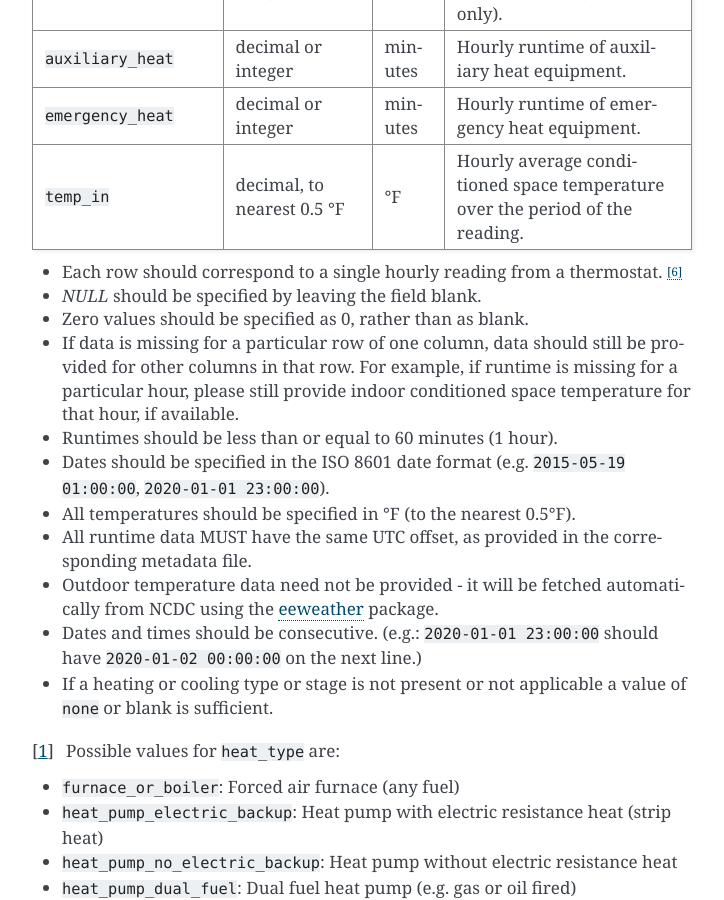
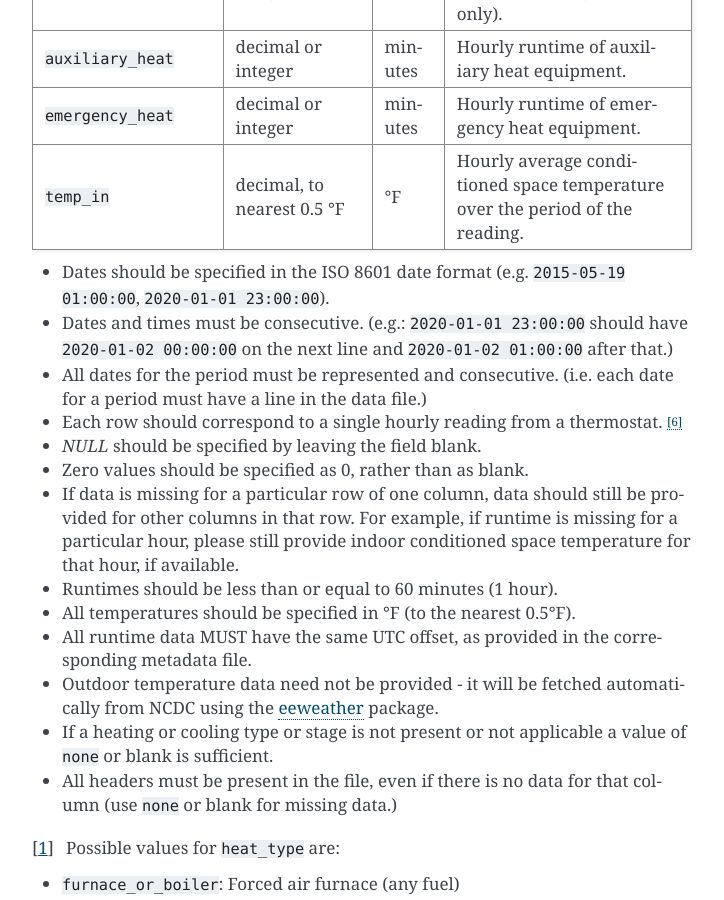
Before and after one commit to EPAENERGYSTAR/epathermostat, a Sphinx documentation site: the page built from docs/data_files.rst, in a window 1280 px wide and 900 px high, scrolled down 1925 px. Shown: the whole window, without its empty margins (388-1112 px from the left). Built offline with Sphinx 7.4.7, drawn with Linux system fonts in a browser that asks for light colours.

Commit message:
Adding clarification for date rules and headers

```diff
--- a/docs/data_files.rst
+++ b/docs/data_files.rst
@@ -60,6 +60,10 @@ Name                         Data Format                      Units   Descriptio
 :code:`temp_in`              decimal, to nearest 0.5 °F       °F      Hourly average conditioned space temperature over the period of the reading.
 ============================ ================================ ======= ===========
 
+- Dates should be specified in the ISO 8601 date format (e.g. :code:`2015-05-19 01:00:00`, :code:`2020-01-01 23:00:00`).
+- Dates and times must be consecutive. (e.g.: :code:`2020-01-01 23:00:00`
+  should have :code:`2020-01-02 00:00:00` on the next line and :code:`2020-01-02 01:00:00` after that.)
+- All dates for the period must be represented and consecutive. (i.e. each date for a period must have a line in the data file.)
 - Each row should correspond to a single hourly reading from a thermostat. [#]_
 - `NULL` should be specified by leaving the field blank.
 - Zero values should be specified as 0, rather than as blank.
@@ -68,16 +72,15 @@ Name                         Data Format                      Units   Descriptio
   for a particular hour, please still provide indoor conditioned space
   temperature for that hour, if available.
 - Runtimes should be less than or equal to 60 minutes (1 hour).
-- Dates should be specified in the ISO 8601 date format (e.g. :code:`2015-05-19 01:00:00`, :code:`2020-01-01 23:00:00`).
 - All temperatures should be specified in °F (to the nearest 0.5°F).
 - All runtime data MUST have the same UTC offset, as provided in the
   corresponding metadata file.
 - Outdoor temperature data need not be provided - it will be fetched
   automatically from NCDC using the `eeweather`_ package.
-- Dates and times should be consecutive. (e.g.: :code:`2020-01-01 23:00:00`
-  should have :code:`2020-01-02 00:00:00` on the next line.)
 - If a heating or cooling type or stage is not present or not applicable a
   value of :code:`none` or blank is sufficient.
+- All headers must be present in the file, even if there is no data for that
+  column (use :code:`none` or blank for missing data.)
 
 .. [#] Possible values for :code:`heat_type` are:
 
```
